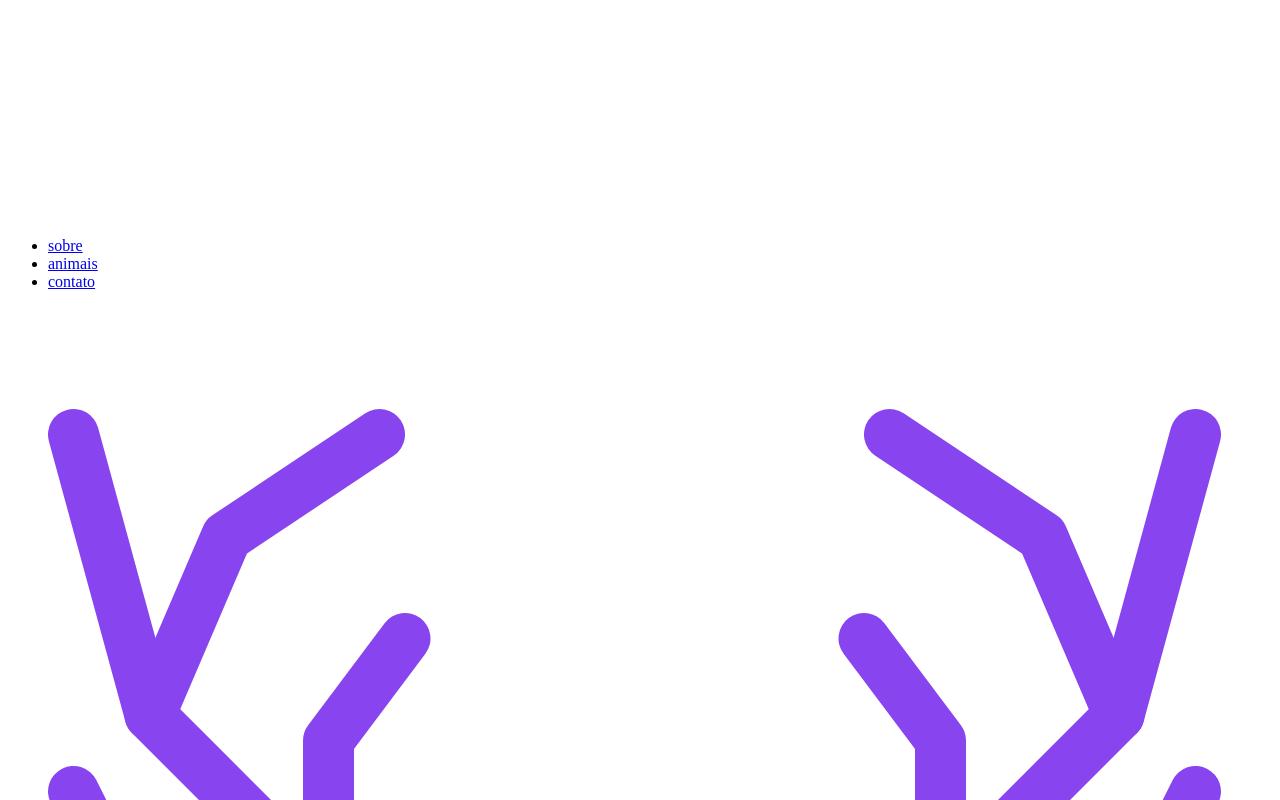
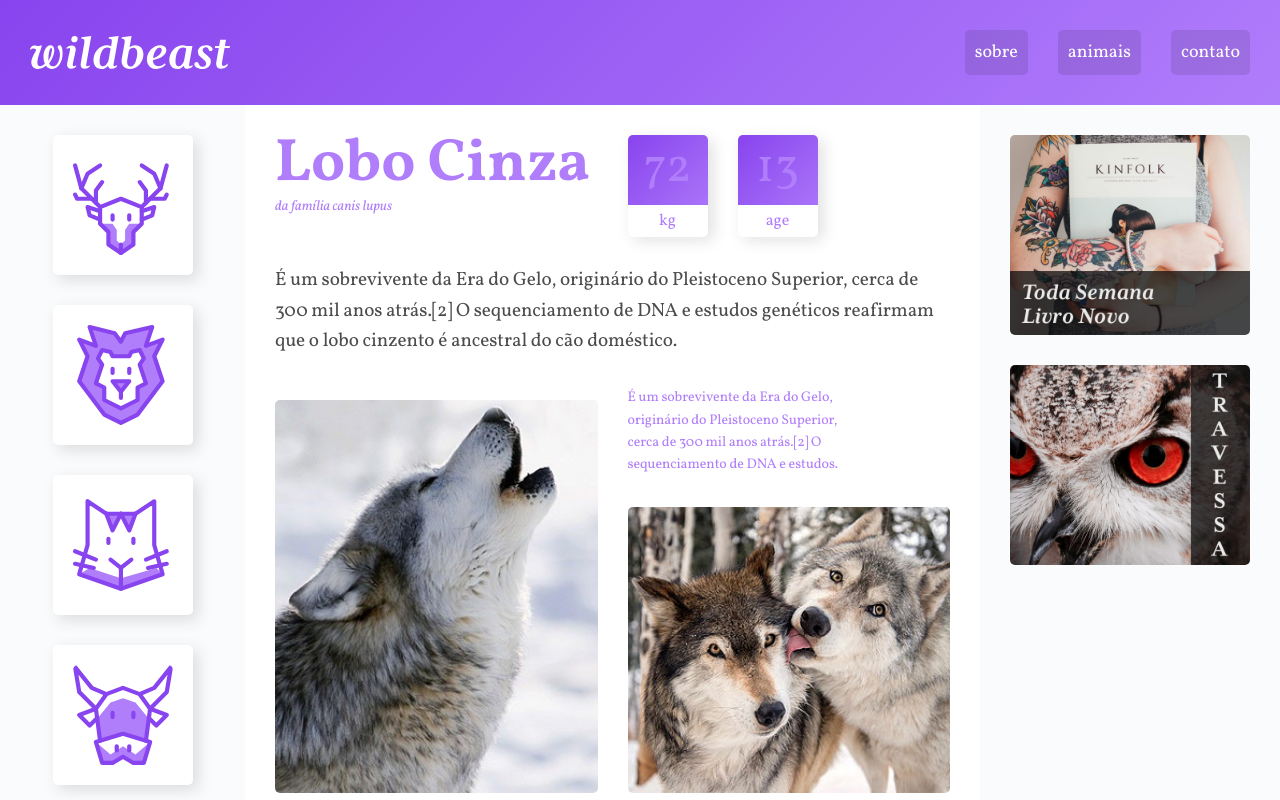
Before and after one commit to felipe-rodsilva/wildbeast, a plain HTML site: page index.html in a window 1280 px wide. Shown: the top 800 px of the page. Drawn offline with Linux system fonts and the light colour scheme; the site is published under a folder, as on GitHub Pages, so addresses that start at the root find nothing.

Commit message:
Document Correction

```diff
--- a/index.html
+++ b/index.html
@@ -5,7 +5,7 @@
   <meta http-equiv="X-UA-Compatible" content="IE=edge">
   <meta name="viewport" content="width=device-width, initial-scale=1, shrink-to-fit=no">
   <link href="https://fonts.googleapis.com/css2?family=Vollkorn:ital,wght@0,400;0,700;1,400&display=swap" rel="stylesheet">
-  <link rel="stylesheet" href="/css/style.css">
+  <link rel="stylesheet" href="css/style.css">
   <title>WildBeast</title>
 </head>
 <body>
@@ -53,11 +53,11 @@
 
       <p class="col-wide">É um sobrevivente da Era do Gelo, originário do Pleistoceno Superior, cerca de 300 mil anos atrás.[2] O sequenciamento de DNA e estudos genéticos reafirmam que o lobo cinzento é ancestral do cão doméstico.</p>
 
-      <img class="imagem-1" src="/img/wolf1.jpg" alt="Wolf 1">
+      <img class="imagem-1" src="img/wolf1.jpg" alt="Wolf 1">
 
       <p class="destaque">É um sobrevivente da Era do Gelo, originário do Pleistoceno Superior, cerca de 300 mil anos atrás.[2] O sequenciamento de DNA e estudos.</p>
 
-      <img class="imagem-2" src="/img/wolf2.jpg" alt="Wolf 2">
+      <img class="imagem-2" src="img/wolf2.jpg" alt="Wolf 2">
 
       <p>O peso e tamanho dos lobos variam muito em todo o mundo, tendendo a aumentar proporcionalmente com a latitude, como previsto pela teoria de Christian Bergmann. Em geral, a altura, medida a partir dos ombros, varia de 60 a 95 centímetros.</p>
 
@@ -81,16 +81,16 @@
         <p>É um sobrevivente da Era do Gelo, originário do Pleistoceno Superior, cerca de 300 mil anos atrás.[2] O sequenciamento de DNA e estudos genéticos reafirmam que o lobo cinzento é ancestral do cão doméstico.</p>
       </div>
 
-      <img class="col-wide" src="/img/wolf3.jpg" alt="Wolf 3" >
+      <img class="col-wide" src="img/wolf3.jpg" alt="Wolf 3" >
     </main>
 
     <aside class="anuncios">
       <div class="anuncio-item">
-        <img src="/img/anuncio-1.jpg" alt="Anúncio Livros">
+        <img src="img/anuncio-1.jpg" alt="Anúncio Livros">
       </div>
 
       <div class="anncio-item">
-        <img src="/img/anuncio-2.jpg" alt="Anúncio Travessa">
+        <img src="img/anuncio-2.jpg" alt="Anúncio Travessa">
       </div>
     </aside>
 
```
